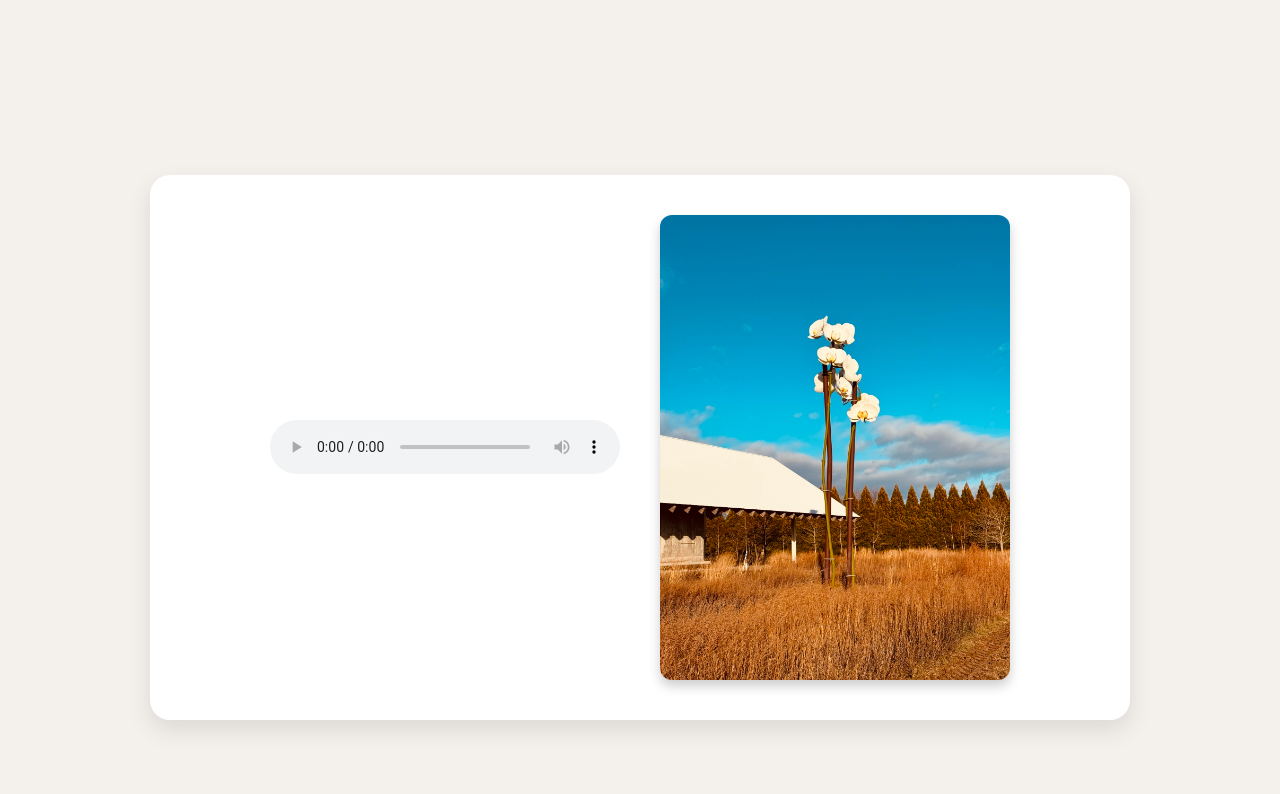
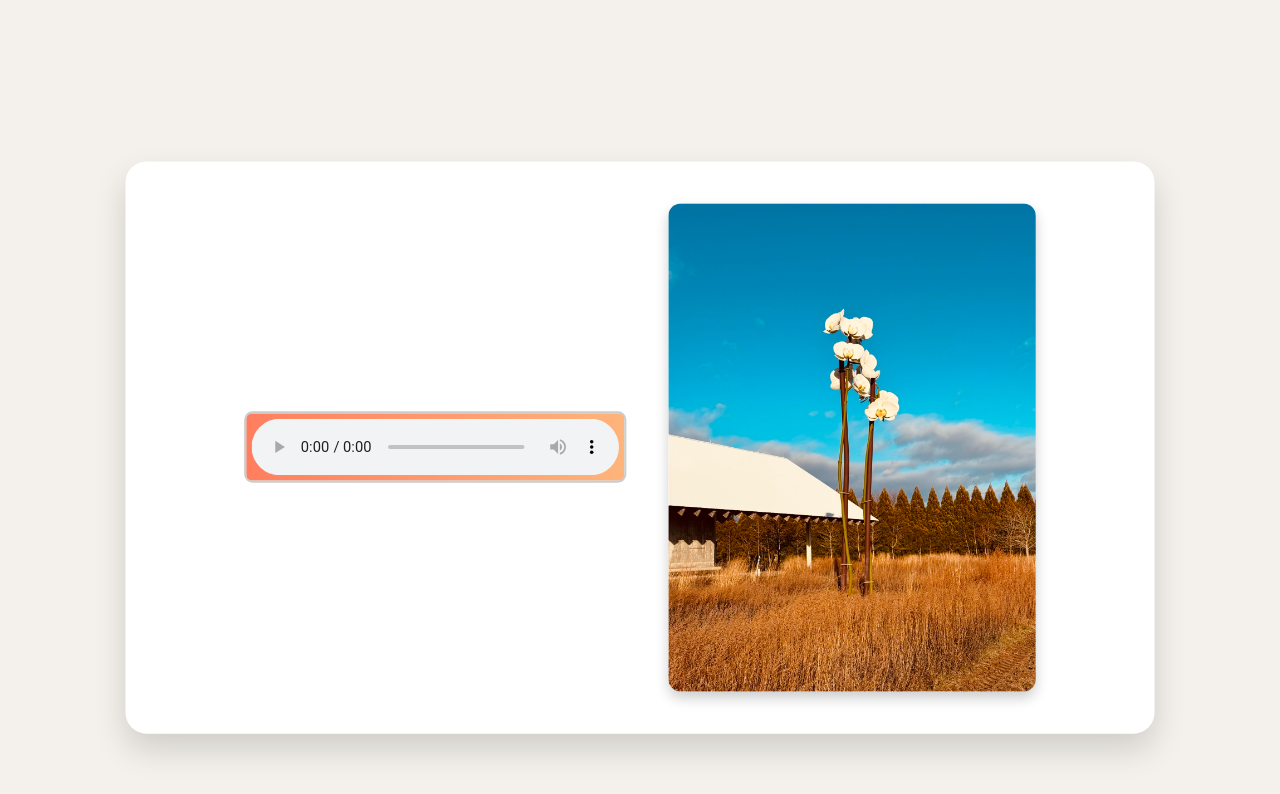
Before and after one commit to Kotz-Kaotsu/GiftCard, a plain HTML site: page index.html in a window 1280 px wide. In both pictures the pointer is over the element 640 px from the left and 1152 px from the top of the page. Shown: the part 705-1499 px from the top of the page. Drawn offline with Linux system fonts and the light colour scheme.

Commit message:
Update index.html

```diff
--- a/index.html
+++ b/index.html
@@ -31,6 +31,7 @@
     .hero h1 {
       font-size: 4rem;
       margin: 0;
+      font-weight: bold;
     }
 
     .hero p {
@@ -56,12 +57,28 @@
       box-shadow: 0 10px 25px rgba(0, 0, 0, 0.1);
       max-width: 900px;
       width: 100%;
+      transition: transform 0.3s ease;
+    }
+
+    .album-item:hover {
+      transform: scale(1.05);
+      box-shadow: 0 15px 30px rgba(0, 0, 0, 0.15);
     }
 
     .album-item audio {
       width: 100%;
       max-width: 350px;
       margin-right: 40px;
+      border-radius: 8px;
+      border: 2px solid #ccc;
+      background: linear-gradient(to right, #ff7e5f, #feb47b);
+      padding: 5px;
+      transition: all 0.3s ease;
+    }
+
+    .album-item audio:hover {
+      background: linear-gradient(to right, #feb47b, #ff7e5f);
+      transform: scale(1.02);
     }
 
     .album-item img {
@@ -70,6 +87,12 @@
       height: auto;
       border-radius: 12px;
       box-shadow: 0 6px 12px rgba(0,0,0,0.2);
+      transition: transform 0.3s ease;
+    }
+
+    .album-item img:hover {
+      transform: scale(1.05);
+      box-shadow: 0 8px 16px rgba(0, 0, 0, 0.25);
     }
 
     @media (max-width: 768px) {
@@ -83,6 +106,7 @@
         margin-bottom: 20px;
       }
     }
+
   </style>
 </head>
 <body>
```
